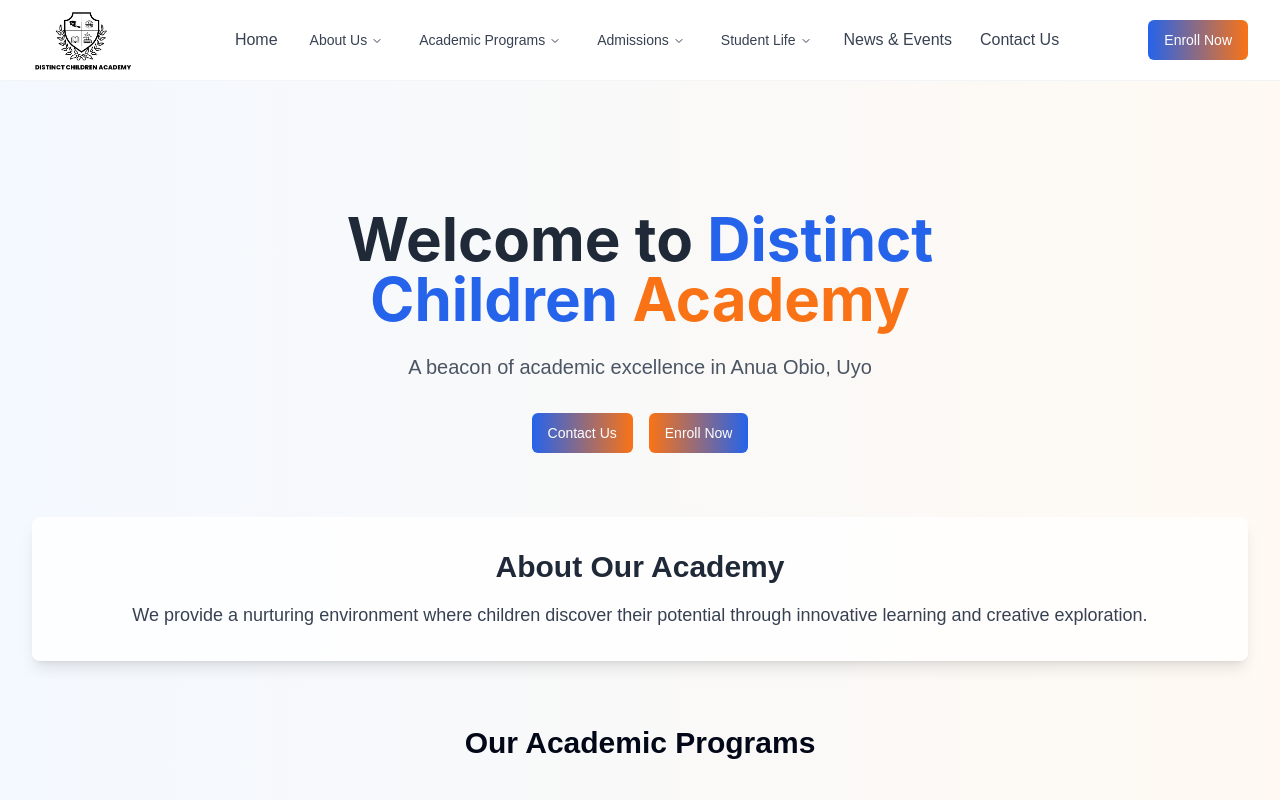
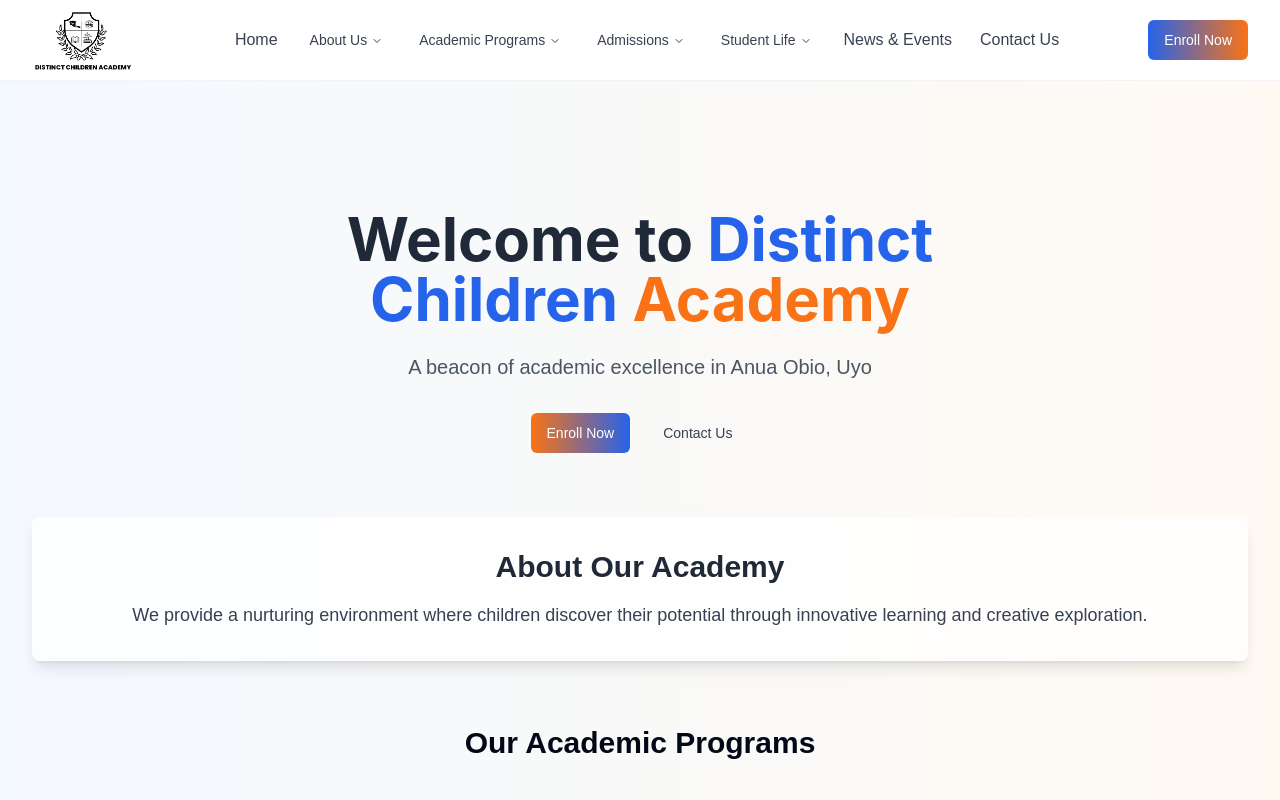
Before and after one commit to distinctchildrenacademy/distinct-43d10b72, a React (Vite) app: page / in a window 1280 px wide. Shown: the top 800 px of the page. Built offline with nearby package versions, Linux system fonts and the light colour scheme; a web font is replaced by a local one.

Commit message:
Fix: Reorder and style hero section buttons
Reordered the "Enroll Now" and "Contact Us" buttons in the hero section and styled the "Contact Us" button to be transparent.

```diff
--- a/src/components/HeroSection.tsx
+++ b/src/components/HeroSection.tsx
@@ -1,3 +1,4 @@
+
 import { Button } from "@/components/ui/button";
 import { Link } from "react-router-dom";
 
@@ -16,14 +17,14 @@ const HeroSection = () => {
             A beacon of academic excellence in Anua Obio, Uyo
           </p>
           <div className="flex flex-wrap justify-center gap-4 pt-2">
-            <Link to="/contact">
-              <Button className="bg-gradient-to-r from-blue-600 to-orange-500 hover:from-blue-700 hover:to-orange-600 text-white">
-                Contact Us
-              </Button>
-            </Link>
             <Link to="/programs">
               <Button className="bg-gradient-to-r from-orange-500 to-blue-600 hover:from-orange-600 hover:to-blue-700 text-white">
                 Enroll Now
+              </Button>
+            </Link>
+            <Link to="/contact">
+              <Button variant="outline" className="border-transparent bg-transparent text-gray-700 hover:bg-gray-100">
+                Contact Us
               </Button>
             </Link>
           </div>
```
